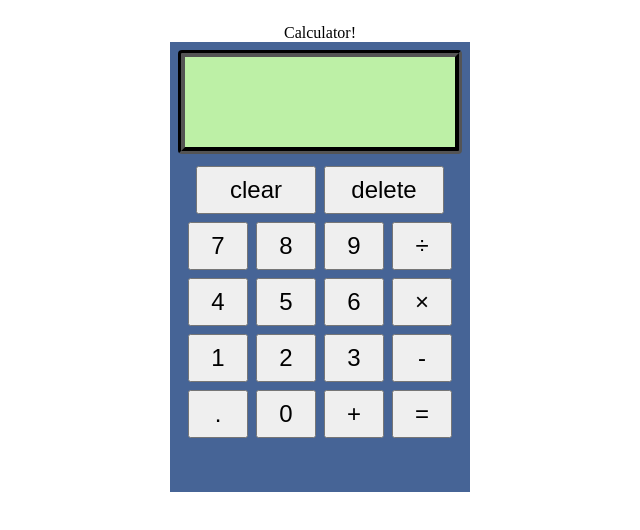
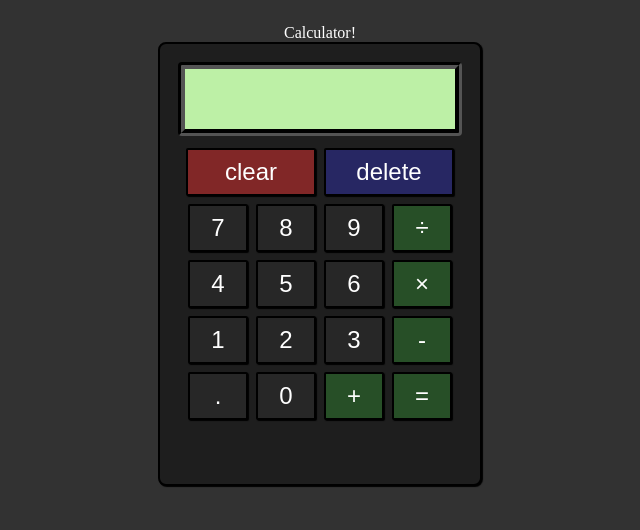
Before and after one commit to pdlmn/calculator, a plain HTML site: page index.html in a window 1280 px wide. Shown: the whole page, without its empty margins (320-960 px from the left). Drawn offline with Linux system fonts and the light colour scheme.

Commit message:
Added CSS

```diff
--- a/index.html
+++ b/index.html
@@ -28,22 +28,22 @@
           <button class="button" data-digit="7">7</button>
           <button class="button" data-digit="8">8</button>
           <button class="button" data-digit="9">9</button>
-          <button class="button" data-operator="divide">÷</button>
+          <button class="button-operator" data-operator="divide">÷</button>
 
           <button class="button" data-digit="4">4</button>
           <button class="button" data-digit="5">5</button>
           <button class="button" data-digit="6">6</button>
-          <button class="button" data-operator="multiply">×</button>
+          <button class="button-operator" data-operator="multiply">×</button>
 
           <button class="button" data-digit="1">1</button>
           <button class="button" data-digit="2">2</button>
           <button class="button" data-digit="3">3</button>
-          <button class="button" data-operator="subtract">-</button>
+          <button class="button-operator" data-operator="subtract">-</button>
 
           <button class="button" data-digit=".">.</button>
           <button class="button" data-digit="0">0</button>
-          <button class="button" data-operator="add">+</button>
-          <button class="button" id="equals">=</button>
+          <button class="button-operator" data-operator="add">+</button>
+          <button class="button-operator" id="equals">=</button>
         </div>
 
       </div>
--- a/style.css
+++ b/style.css
@@ -1,3 +1,8 @@
+body {
+  background-color: rgb(50, 50, 50);
+  color: white;
+}
+
 .container {
   padding: 16px 32px;
   display: flex;
@@ -7,11 +12,15 @@
 }
 
 .calculator {
-  background-color: rgb(70, 100, 150);
+  background-color: rgb(30, 30, 30);
   width: 300px;
-  height: 450px;
+  height: 420px;
   display: flex;
   flex-direction: column;
+  padding: 10px;
+  border: 2px solid #000;
+  border-radius: 8px;
+  box-shadow: 1px 1px 1px black;
 }
 
 .buttons {
@@ -22,19 +31,54 @@
 
 .button-clear,
 .button-delete,
+.button-operator,
 .button {
   padding: 8px 16px;
   font-size: 1.5rem;
   margin: 4px;
+  border: 2px solid #000;
+  border-radius: 2px;
+  box-shadow: 1px 1px 1px black;
+  color: white;
 }
 
 .button {
+  background-color: rgb(39, 39, 39);
   width: 60px;
+}
+
+.button:hover {
+  background-color: rgb(70, 70, 70);
+}
+
+.button-operator {
+  background-color: rgb(39, 79, 39);
+  width: 60px;
+}
+
+.button-operator:hover {
+  background-color: rgb(70, 100, 70);
 }
 
 .button-clear,
 .button-delete {
-  width: 120px;
+  width: 130px;
+}
+
+.button-clear {
+  background-color: rgb(129, 39, 39);
+}
+
+.button-delete {
+  background-color: rgb(39, 39, 99);
+}
+
+.button-clear:hover {
+  background-color: rgb(150, 70, 70);
+}
+
+.button-delete:hover {
+  background-color: rgb(70, 70, 120);
 }
 
 .display {
@@ -47,5 +91,16 @@
 
 .operation-row,
 .input-row {
-  height: 45px;
+  height: 30px;
+  display: flex;
+  align-items: center;
+  padding: 0px 12px;
 }
+
+.operation-row {
+  font-size: 1.2rem;
+}
+
+.input-row {
+  font-size: 1.7rem;
+}
```
